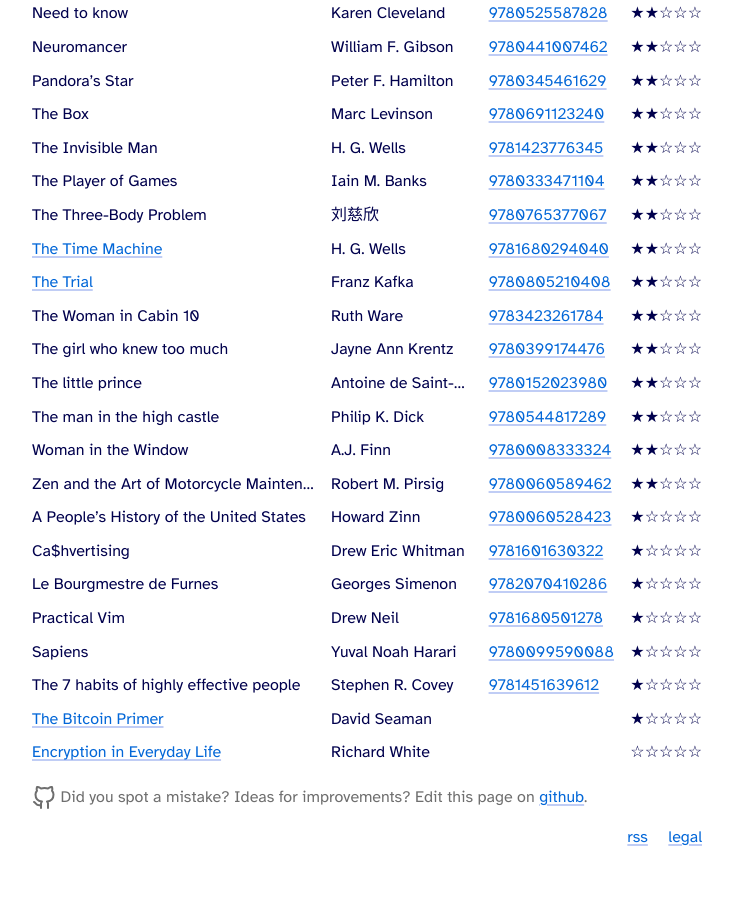
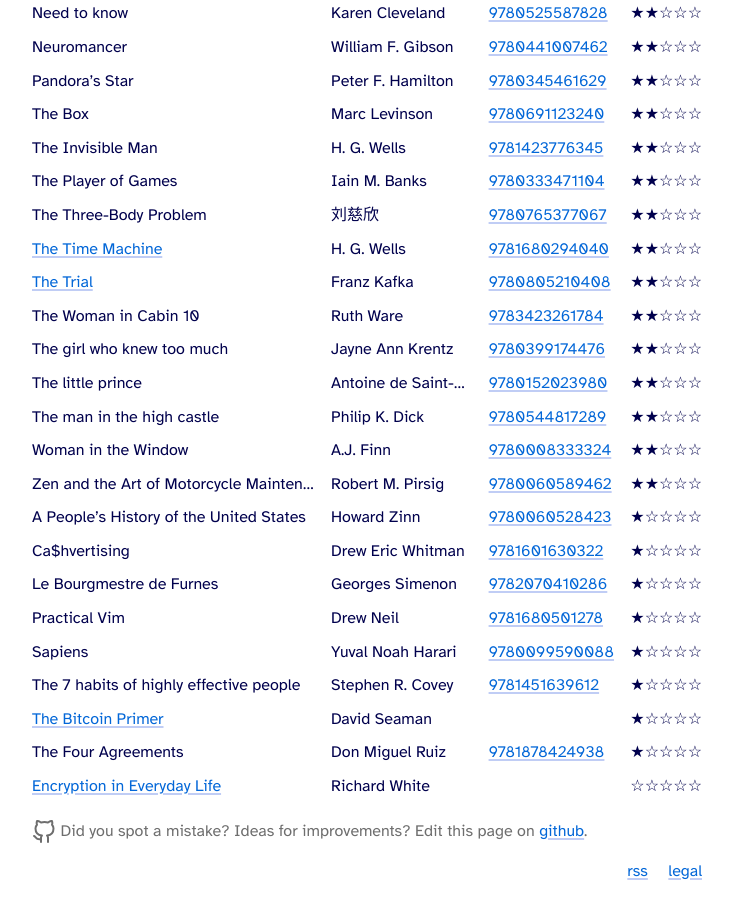
Before and after one commit to cimm/suffix, a Jekyll site: the page built from reading/index.html, in a window 1280 px wide and 900 px high, scrolled down 3939 px. Shown: the whole window, without its empty margins (273-1006 px from the left). Built offline with Jekyll 4.4.1, drawn with Linux system fonts in a browser that asks for light colours; before the commit the page ends 4805 px from its top, so only the background shows below that.

Commit message:
Add The Four Agreements by D.M. Ruiz

```diff
--- a/_data/books.yml
+++ b/_data/books.yml
@@ -466,6 +466,11 @@
   isbn13: 9780060510862
   rating: 3
   read: 2023
+- name: "The Four Agreements"
+  author: "Don Miguel Ruiz"
+  isbn13: 9781878424938
+  rating: 1
+  read: 2025
 - name: "The Girl on the Train"
   author: "Paula Hawkins"
   isbn13: 9781594633669
```
